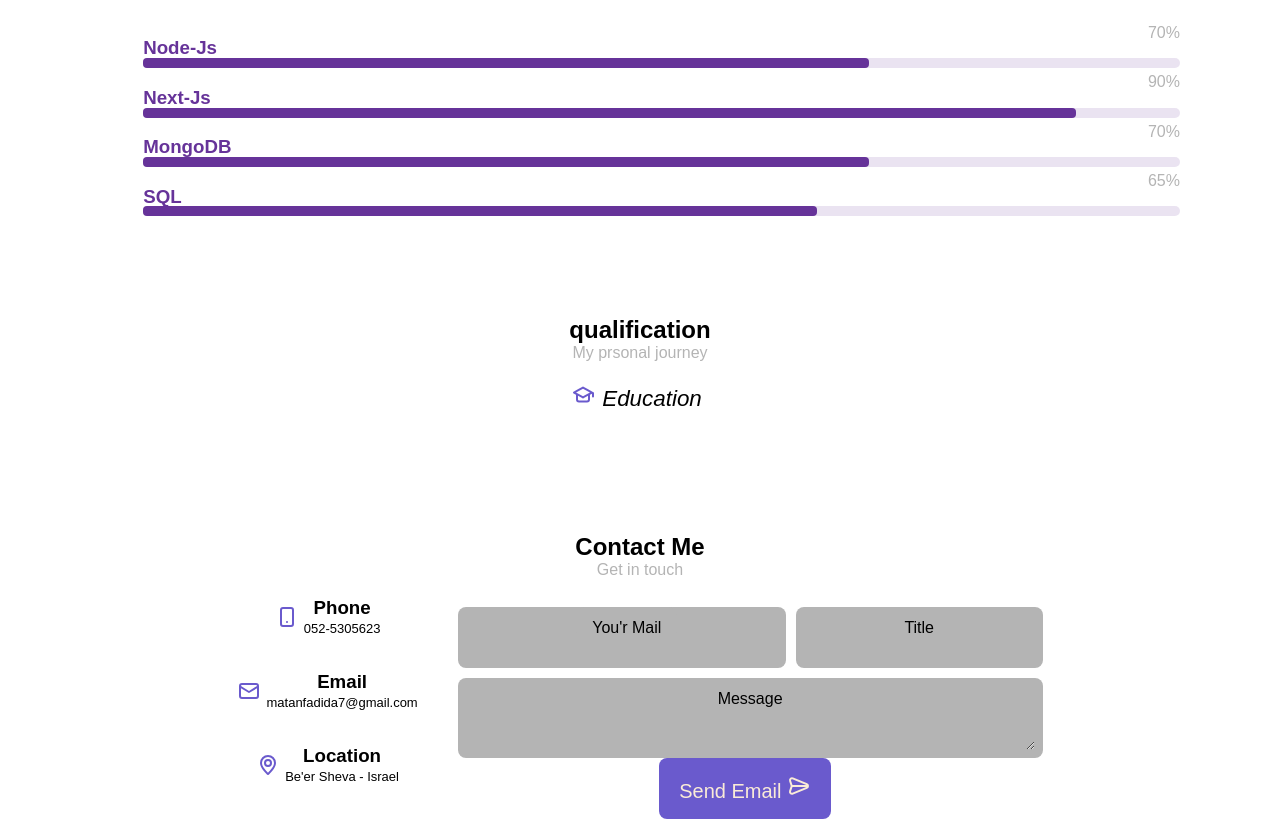
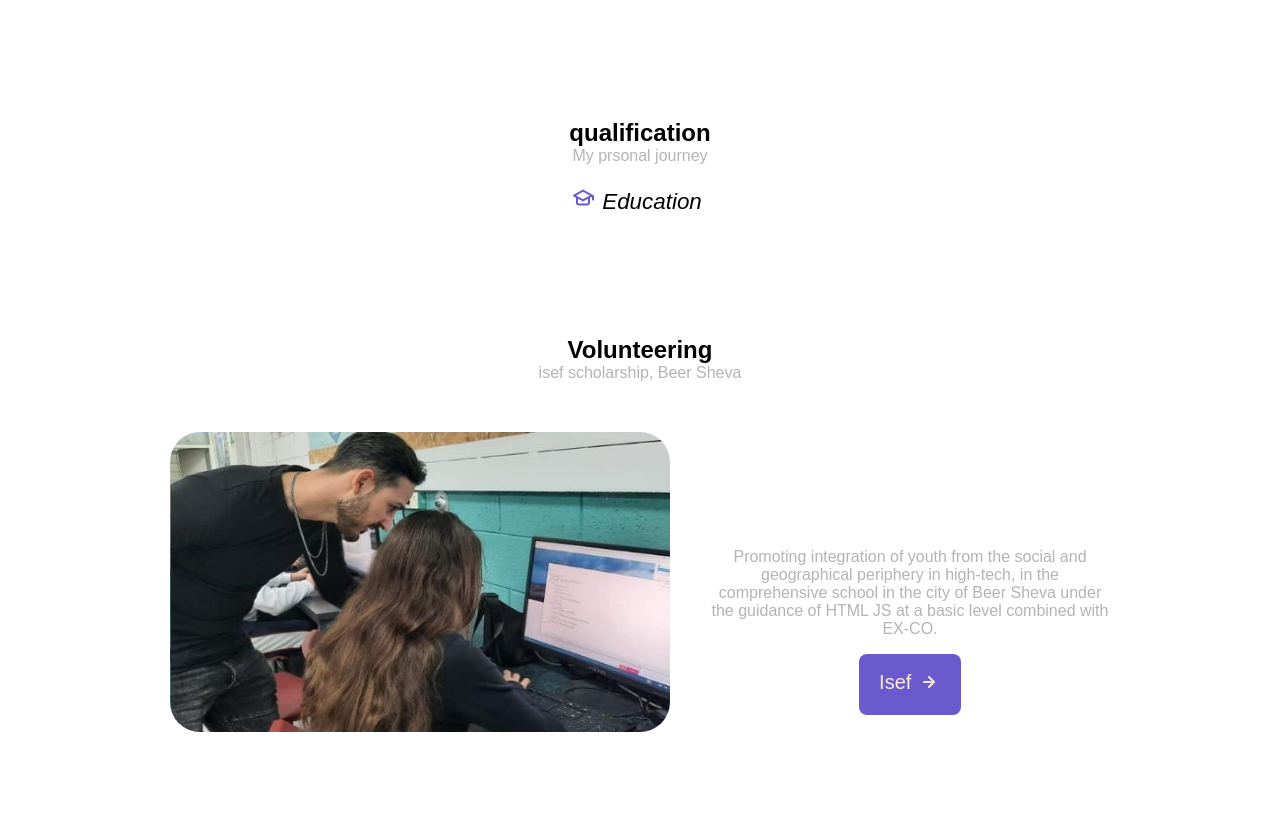
Before and after one commit to matanfadida/Resume, a React (Create React App) app in the folder fronted/: page / in a window 1280 px wide. Shown: the part 882-1703 px from the top of the page. Built offline with nearby package versions, Linux system fonts and the light colour scheme; a web font is replaced by a local one.

Commit message:
Volunteering add

```diff
--- a/fronted/src/components/Home/contact.js
+++ b/fronted/src/components/Home/contact.js
@@ -114,7 +114,7 @@ const Contact = () => {
             </div>
           </div>
           <Button onSubmit={submitHandler}>
-            Send Email <UilNavigator />
+            Send Email <i className={style["send-icon"]}><UilNavigator /></i>
           </Button>
         </form>
       </div>
--- a/fronted/src/components/Home/contact.module.css
+++ b/fronted/src/components/Home/contact.module.css
@@ -57,3 +57,7 @@
 .email-title {
     display: inline-flex;
 }
+
+.send-icon {
+    vertical-align:middle;
+}
--- a/fronted/src/components/Home/homepage.js
+++ b/fronted/src/components/Home/homepage.js
@@ -4,6 +4,7 @@ import Details from "./detail";
 import Footer from "./footer";
 import Qualification from "./qualification";
 import Skills from "./skills";
+import Volunteering from "./volunteering";
 
 const HomePage = () => {
   return (
@@ -12,6 +13,7 @@ const HomePage = () => {
       <About />
       <Skills />
       <Qualification />
+      <Volunteering/>
       <Contact/>
       <Footer/>
     </div>
--- a/fronted/src/components/Home/skills.js
+++ b/fronted/src/components/Home/skills.js
@@ -1,20 +1,36 @@
 import { UilBracketsCurly } from "@iconscout/react-unicons";
 import { UilAngleDown } from "@iconscout/react-unicons";
 import { UilServerConnection } from "@iconscout/react-unicons";
-import { useState } from "react";
+import { useEffect, useState } from "react";
 
 import style from "./skills.module.css";
 
 const Skills = () => {
   const [toggleFronted, setToggelFronted] = useState(false);
   const [toggleBackend, setToggelBackend] = useState(false);
+  const [showListFronted, setShowListFronted] = useState(false);
+  const [showListBackend, setShowListBackend] = useState(false);
 
   const toggleFrontedHandler = () => {
     setToggelFronted(!toggleFronted);
+    if (toggleFronted) {
+      setTimeout(() => {
+        setShowListFronted(!showListFronted);
+      }, 3000);
+    } else {
+      setShowListFronted(true);
+    }
   };
 
   const toggleBeckendHandler = () => {
     setToggelBackend(!toggleBackend);
+    if (toggleBackend) {
+      setTimeout(() => {
+        setShowListBackend(!showListBackend);
+      }, 3000);
+    } else {
+      setShowListBackend(true);
+    }
   };
 
   return (
@@ -41,7 +57,7 @@ const Skills = () => {
           <div
             className={toggleFronted ? style["list-open"] : style["list-close"]}
           >
-            {toggleFronted && (
+            {showListFronted && (
               <div>
                 <div>
                   <div className={style["skills-name"]}>
@@ -102,13 +118,17 @@ const Skills = () => {
           <div
             className={toggleBackend ? style["list-open"] : style["list-close"]}
           >
+            {showListBackend && (
+              <div>
                 <div>
                   <div className={style["skills-name"]}>
                     <h3>Node-Js</h3>
                     <span className={style.number}>70%</span>
                   </div>
                   <div className={style.bar}>
-                <span className={`${style.precentags} ${style.node}`}></span>
+                    <span
+                      className={`${style.precentags} ${style.node}`}
+                    ></span>
                   </div>
                 </div>
                 <div>
@@ -117,7 +137,9 @@ const Skills = () => {
                     <span className={style.number}>90%</span>
                   </div>
                   <div className={style.bar}>
-                <span className={`${style.precentags} ${style.next}`}></span>
+                    <span
+                      className={`${style.precentags} ${style.next}`}
+                    ></span>
                   </div>
                 </div>
                 <div>
@@ -126,7 +148,9 @@ const Skills = () => {
                     <span className={style.number}>70%</span>
                   </div>
                   <div className={style.bar}>
-                <span className={`${style.precentags} ${style.mongo}`}></span>
+                    <span
+                      className={`${style.precentags} ${style.mongo}`}
+                    ></span>
                   </div>
                 </div>
                 <div>
@@ -139,6 +163,8 @@ const Skills = () => {
                   </div>
                 </div>
               </div>
+            )}
+          </div>
         </div>
       </div>
     </section>
--- /dev/null
+++ b/fronted/src/components/Home/volunteering.js
@@ -0,0 +1,51 @@
+import { UilArrowRight } from "@iconscout/react-unicons";
+
+import style from "./volunteering.module.css";
+import Button from "../UI/Button";
+
+const Volunteering = () => {
+  return (
+    <section>
+      <div className={style.volunteering}>
+        <div>
+          <h2 className={style["volunteering-title"]} id="volunteering">
+            Volunteering
+          </h2>
+          <br />
+          <span className={style["volunteering-subtitle"]}>
+            isef scholarship, Beer Sheva
+          </span>
+        </div>
+        <div className={style["image-text"]}>
+          <div className={style.img}>
+            <img
+              className={style.imgae}
+              src="matan-ex-co-1.png"
+              alt="ex-1"
+              height={300}
+              width={500}
+            />
+          </div>
+          <div className={style.text}>
+            <p>
+              Promoting integration of youth from the social and geographical
+              periphery in high-tech, in the comprehensive school in the city of
+              Beer Sheva under the guidance of HTML JS at a basic level combined
+              with EX-CO.
+            </p>
+            <Button>
+              <a href="https://www.isef.org.il/">
+                Isef{" "}
+                <i className={style.icon}>
+                  <UilArrowRight />
+                </i>
+              </a>
+            </Button>
+          </div>
+        </div>
+      </div>
+    </section>
+  );
+};
+
+export default Volunteering;
--- /dev/null
+++ b/fronted/src/components/Home/volunteering.module.css
@@ -0,0 +1,37 @@
+.volunteering {
+  padding-bottom: 100px;
+}
+
+.volunteering-title {
+  display: inline;
+}
+
+.volunteering-subtitle {
+  color: rgb(180, 180, 180);
+}
+
+.image-text {
+  display: inline-flex;
+  padding: 50px;
+}
+
+.imgae {
+  border-radius: 30px;
+}
+
+.text {
+  margin-top: 100px;
+  text-align-last: center;
+  width: 400px;
+  word-break: keep-all;
+  padding-left: 40px;
+}
+
+.icon {
+  vertical-align:middle;
+}
+
+.div-button{
+    display:inline-block;
+
+}
--- a/fronted/src/components/navigation/main-navigation.js
+++ b/fronted/src/components/navigation/main-navigation.js
@@ -1,12 +1,13 @@
 import { useEffect, useState } from "react";
 import style from "./main-navigation.module.css";
+import { UilAlignJustify } from '@iconscout/react-unicons';
 
 const MainNavigation = () => {
 
   const [navbar, setNavbar] = useState(true);
+  const [showIconMain, setShowIconMain] = useState(false);
 
   const changeBackground = () => {
-    console.log(window.scrollY);
     if(window.scrollY > 0){
       setNavbar(false);
     }
@@ -24,7 +25,7 @@ const MainNavigation = () => {
     <header>
       <nav className={navbar ? style.nav : style["nav-move"]}>
         <h2 className={style.h2}>Fadida Matan</h2>
-        <ul  className={style.ul}>
+        {showIconMain ? <button className={style.button}><UilAlignJustify/></button> : <ul  className={style.ul}>
           <li className={style.li}>
             <a href="#top" className={style.a}>
               Home
@@ -45,7 +46,7 @@ const MainNavigation = () => {
               Contact
             </a>
           </li>
-        </ul>
+        </ul>}
       </nav>
     </header>
   );
--- a/fronted/src/components/navigation/main-navigation.module.css
+++ b/fronted/src/components/navigation/main-navigation.module.css
@@ -7,6 +7,7 @@
   width: 100%;
   transition: 1s;
   transform: 0rem;
+  justify-content: space-between;
 }
 
 .nav-move {
@@ -19,6 +20,7 @@
   width: 100%;
   transition: 1s;
   transform: 0.25rem;
+  justify-content: space-between;
 }
 
 .ul {
@@ -50,3 +52,10 @@
   color: black;
   margin-left: 100px;
 }
+
+.button{
+    text-decoration: none;
+    border: none;
+    background-color: white;
+    cursor: pointer;
+}
```
Also changed, not shown: fronted/public/matan-ex-co-1.png (added). Lines whose indentation alone changed are shown as unchanged.
